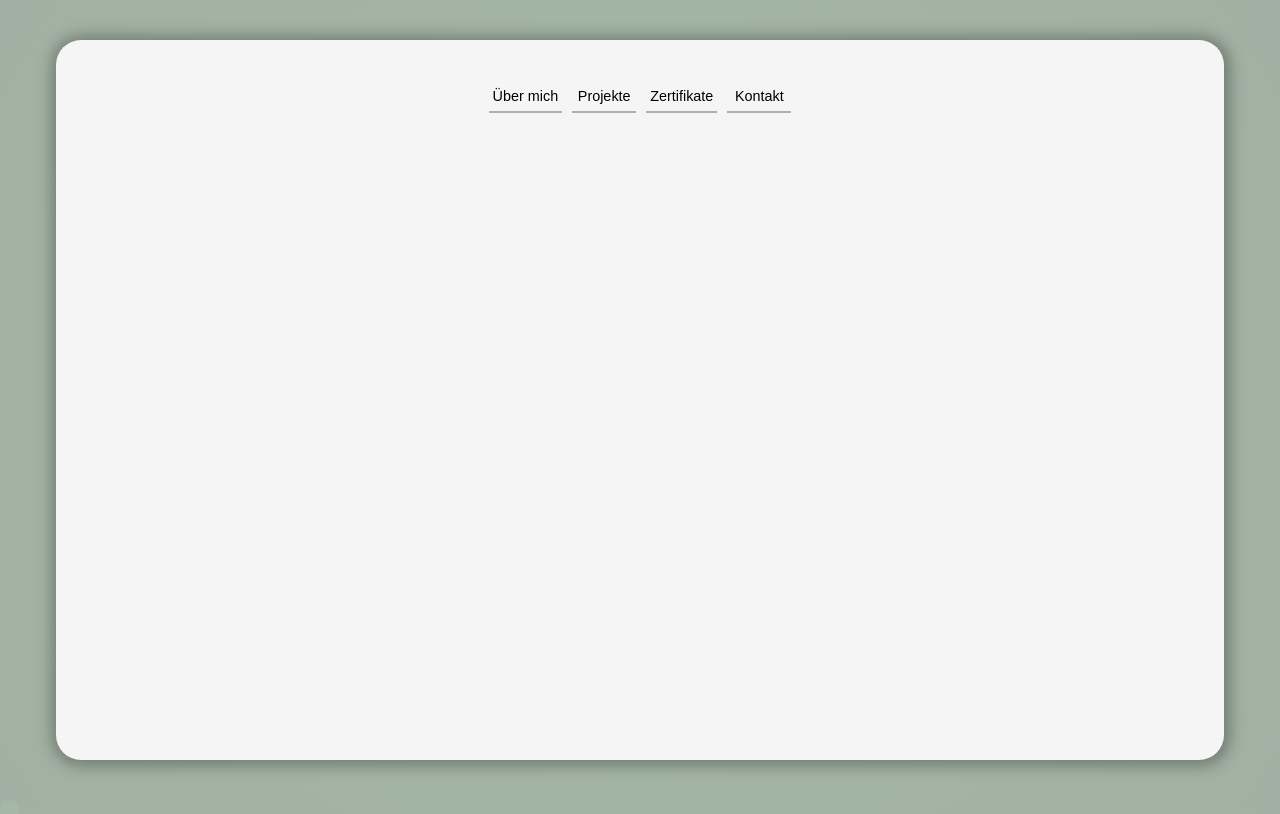
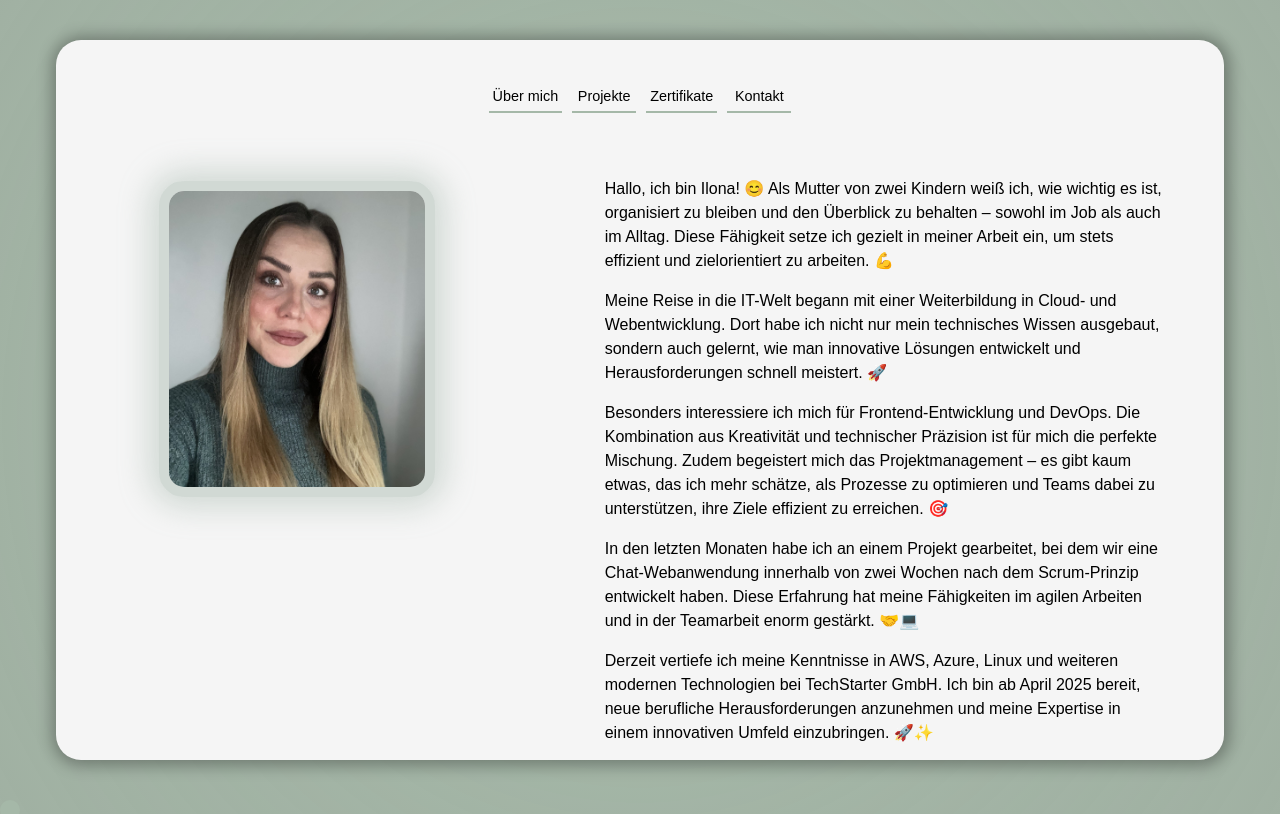
Before and after one commit to ilonagoergens/mein-portfolio, a React (Vite) app: page / in a window 1280 px wide. Shown: the top 814 px of the page. Built offline with nearby package versions, Linux system fonts and the light colour scheme.

Commit message:
style überarbeitet

```diff
--- a/src/App.jsx
+++ b/src/App.jsx
@@ -1,6 +1,6 @@
 import React, { useState, useEffect } from "react";
 import { Button, Box, Typography, Tooltip } from "@mui/material";
-import Image from "./assets/image.png";
+import Image from "./assets/Bild2.jpg";
 import GitHubIcon from "@mui/icons-material/GitHub";
 import LinkedInIcon from "@mui/icons-material/LinkedIn";
 import EmailIcon from "@mui/icons-material/Email";
@@ -10,7 +10,7 @@ import AwsReStart from "./assets/aws-re-start-graduate.png";
 import AzureImage from "./assets/azure.png";
 import ScrumImage from "./assets/scrum.png";
 import { ThemeProvider, createTheme } from "@mui/material/styles";
-import "./style.css"
+import "./style.css";
 
 const theme = createTheme({
   typography: {
@@ -75,20 +75,21 @@ function App() {
 
   useEffect(() => {
     // Mauszeiger und Standard-Stile entfernen
+    setActiveContent("about");
     document.body.style.cursor = "none";
     document.documentElement.style.cursor = "none";
 
     // Zusätzliche Styles für interaktive Elemente und Container setzen
     const allElements = document.querySelectorAll(
-    'input, textarea, button, a, select, .no-cursor'
+      "input, textarea, button, a, select, .no-cursor"
     );
-  allElements.forEach(element => {
+    allElements.forEach((element) => {
       element.style.cursor = "none"; // Alle interaktiven Elemente und Container ohne Mauszeiger
     });
 
     // Überall Mauszeiger ausblenden
-  const interactiveElements = document.querySelectorAll('div, img, p, span');
-  interactiveElements.forEach(element => {
+    const interactiveElements = document.querySelectorAll("div, img, p, span");
+    interactiveElements.forEach((element) => {
       element.style.cursor = "none";
     });
 
@@ -99,7 +100,8 @@ useEffect(() => {
     cursor.style.backgroundColor = "#A5B8A8";
     cursor.style.borderRadius = "50%";
     cursor.style.pointerEvents = "none";
-  cursor.style.transition = "transform 0.1s ease-out, opacity 0.1s, box-shadow 0.1s ease-out";
+    cursor.style.transition =
+      "transform 0.1s ease-out, opacity 0.1s, box-shadow 0.1s ease-out";
     cursor.style.zIndex = "9999";
     document.body.appendChild(cursor);
 
@@ -185,14 +187,11 @@ useEffect(() => {
       document.documentElement.style.cursor = "auto";
 
       // Interaktive Elemente aufräumen
-    allElements.forEach(element => {
+      allElements.forEach((element) => {
         element.style.cursor = "auto";
       });
     };
   }, []);
-
-
-
 
   return (
     <ThemeProvider theme={theme}>
@@ -256,46 +255,50 @@ useEffect(() => {
                 >
 <Box
   sx={{
-                      position: "absolute",
-                      top: "0%",
-
-                      left: "-10%",
-                      width: "120%",
-                      height: "130%",
-                      backgroundColor: "rgba(165, 184, 168, 0.4)",
-                      borderRadius: "25px",
-                      zIndex: 0,
-                      transform: "rotate(10deg)",
-                      display: { xs: "none", md: "block" },
+    position: "relative",
+    marginTop:"20px",
+    width: "100%",
+    maxWidth: "400px",
+    overflow: "hidden",    // Verhindert Überlauf des Bildes aus den abgerundeten Ecken
+    borderRadius: "25px",  // Gleiche Abrundung wie das Bild
+    border: "10px solid rgba(156, 175, 163, 0.4)", // Salbeigrüner Rand, immer sichtbar und verschwommen
+    boxShadow: "0 0 30px 10px rgba(156, 175, 163, 0.4)", // Verschwommener Rand zu Beginn
+    animation: "clipReveal 1.5s ease-out", // Animation für das Bild
+    "@keyframes clipReveal": {
+      "0%": {
+        clipPath: "polygon(0 0, 0 0, 0 100%, 0% 100%)", // Zu Beginn: Bild ist unsichtbar
+      },
+      "100%": {
+        clipPath: "polygon(0 0, 100% 0, 100% 100%, 0 100%)", // Am Ende: Bild vollständig sichtbar
+      }
+    },
   }}
-                  />
-                  <Box
-                    sx={{
-                      position: "absolute",
-                      top: "0%",
-
-                      left: "-10%",
-                      width: "120%",
-                      height: "130%",
-                      border: "3px solid #A5B8A8",
-                      borderRadius: "25px",
-                      zIndex: 1,
-                      transform: "rotate(-10deg)",
-                      display: { xs: "none", md: "block" },
-                    }}
-                  />
+>
   <img
     src={Image}
     alt="Mein Foto"
     style={{
-                      width: "100%",
-                      height: "auto",
-                      borderRadius: "200px",
-                      position: "relative",
-                      zIndex: 2,
-                          top: "50px"
+      width: "100%",  // Bild nimmt die volle Breite des Containers ein
+      height: "100%", // Bild nimmt die volle Höhe des Containers ein
+      objectFit: "cover",  // Das Bild füllt den Container aus, ohne Verzerrung
+      objectPosition: "center",  // Zentriert das Bild, falls es zugeschnitten wird
+      display: "block",  // Entfernt jegliche zusätzliche Abstände um das Bild
+      opacity: 1, // Bild ist immer sichtbar
+      animation: "fadeIn 1.5s ease-out", // Verzögerte Einblend-Animation für das Bild
+      "@keyframes fadeIn": {
+        "0%": {
+          opacity: 0, // Anfangs unsichtbar
+        },
+        "100%": {
+          opacity: 1, // Am Ende vollständig sichtbar
+        }
+      }
     }}
   />
+</Box>
+
+
+
                 </Box>
 
                 <Box
@@ -334,60 +337,8 @@ useEffect(() => {
                     style={{
                       marginRight: "20px", // Hier wird der Abstand hinzugefügt
                     }}
-
                   >
-                    <p>
-                      Mein Name ist Ilona, und ich bin ein echtes
-                      Organisationstalent, sowohl beruflich als auch privat. Als
-                      Mutter von zwei Kindern weiß ich, wie man alles unter
-                      einen Hut bekommt – und das klappt ziemlich gut! 😊
-                    </p>
-
-                    <p>
-                      Ich habe meine berufliche Reise in der IT-Welt durch eine
-                      Weiterbildung im Bereich Cloud- und Webentwicklung
-                      gestartet. In dieser spannenden Zeit konnte ich nicht nur
-                      mein technisches Wissen erweitern, sondern auch neue
-                      Fähigkeiten entwickeln, die mich in meiner Karriere
-                      weiterbringen.
-                    </p>
-
-                    <p>
-                      Besonders interessiert mich die Frontend-Entwicklung sowie
-                      der Bereich DevOps. Doch auch Projektmanagement finde ich
-                      super spannend! Ich liebe es, Prozesse zu strukturieren
-                      und Dinge effizient umzusetzen. So kann ich sowohl kreativ
-                      als auch organisiert arbeiten und mein Team bestmöglich
-                      unterstützen.
-                    </p>
-
-                    <p>
-                      Ich bin ein super fleißiger Mensch, sehr zuverlässig und
-                      kommunikationsstark – Eigenschaften, die mir in meiner
-                      Arbeit enorm helfen. Herausforderungen liebe ich und finde
-                      es spannend, die ständigen Entwicklungen in der IT-Welt zu
-                      verfolgen. Künstliche Intelligenz ist ein weiteres Thema,
-                      das mich fasziniert. Ich nutze sie oft, um noch kreativer
-                      und effizienter zu arbeiten. 🤖✨
-                    </p>
-
-                    <p>
-                      In den letzten 12 Monaten durfte ich an einem Projekt
-                      mitarbeiten, bei dem wir nach dem Scrum-Prinzip in einem
-                      Team von drei Personen innerhalb von 2 Wochen eine
-                      Chat-Webanwendung entwickelt haben. Diese Erfahrung hat
-                      meine Leidenschaft für Webentwicklung weiter gestärkt und
-                      mir wertvolle Einblicke in agile Arbeitsmethoden und
-                      Teamarbeit gegeben. 💻💬
-                    </p>
-
-                    <p>
-                      Bei TechStarter GmbH vertiefe ich aktuell meine
-                      Fähigkeiten in 👩🏽‍💻 AWS, Azure, Linux, Netzwerksicherheit,
-                      Python, JavaScript, React.js, Docker Container, Testing
-                      und Agile Softwareentwicklung. Ich bin ab April 2025
-                      bereit für neue Herausforderungen! 🚀
-                    </p>
+<p> Hallo, ich bin Ilona! 😊 Als Mutter von zwei Kindern weiß ich, wie wichtig es ist, organisiert zu bleiben und den Überblick zu behalten – sowohl im Job als auch im Alltag. Diese Fähigkeit setze ich gezielt in meiner Arbeit ein, um stets effizient und zielorientiert zu arbeiten. 💪 </p> <p> Meine Reise in die IT-Welt begann mit einer Weiterbildung in Cloud- und Webentwicklung. Dort habe ich nicht nur mein technisches Wissen ausgebaut, sondern auch gelernt, wie man innovative Lösungen entwickelt und Herausforderungen schnell meistert. 🚀 </p> <p> Besonders interessiere ich mich für Frontend-Entwicklung und DevOps. Die Kombination aus Kreativität und technischer Präzision ist für mich die perfekte Mischung. Zudem begeistert mich das Projektmanagement – es gibt kaum etwas, das ich mehr schätze, als Prozesse zu optimieren und Teams dabei zu unterstützen, ihre Ziele effizient zu erreichen. 🎯 </p> <p> In den letzten Monaten habe ich an einem Projekt gearbeitet, bei dem wir eine Chat-Webanwendung innerhalb von zwei Wochen nach dem Scrum-Prinzip entwickelt haben. Diese Erfahrung hat meine Fähigkeiten im agilen Arbeiten und in der Teamarbeit enorm gestärkt. 🤝💻 </p> <p> Derzeit vertiefe ich meine Kenntnisse in AWS, Azure, Linux und weiteren modernen Technologien bei TechStarter GmbH. Ich bin ab April 2025 bereit, neue berufliche Herausforderungen anzunehmen und meine Expertise in einem innovativen Umfeld einzubringen. 🚀✨ </p>
                   </Typography>
                 </Box>
               </Box>
@@ -422,27 +373,33 @@ useEffect(() => {
                   {
                     title: "AWS Certified Cloud Practitioner",
                     image: AwsCloudPractitionerImage,
-                    description: "Dieses Zertifikat bestätigt grundlegende Kenntnisse der AWS-Cloud, die für den Einstieg in die Cloud-Welt erforderlich sind. Es umfasst Themen wie Cloud-Architektur, Sicherheitsbestimmungen und AWS-Services.",
+                    link: "https://www.credly.com/badges/76380d0e-b595-491b-8b15-38e9310b84a6/public_url",
+                    description:
+                      "Dieses Zertifikat bestätigt grundlegende Kenntnisse der AWS-Cloud, die für den Einstieg in die Cloud-Welt erforderlich sind. Es umfasst Themen wie Cloud-Architektur, Sicherheitsbestimmungen und AWS-Services.",
                   },
                   {
                     title: "AWS Re/Start",
                     image: AwsReStart,
-                    description: "Das AWS Re/Start-Zertifikat bietet fundierte Kenntnisse zu den Grundlagen der Cloud-Technologie und hilft dabei, in der IT-Branche Fuß zu fassen, mit besonderem Fokus auf Cloud-Infrastrukturen und -Dienste.",
+                    description:
+                      "Das AWS Re/Start-Zertifikat bietet fundierte Kenntnisse zu den Grundlagen der Cloud-Technologie und hilft dabei, in der IT-Branche Fuß zu fassen, mit besonderem Fokus auf Cloud-Infrastrukturen und -Dienste.",
                   },
                   {
                     title: "Linux Professional Institute Certification",
                     image: LinuxImage,
-                    description: "Dieses Zertifikat belegt fundierte Kenntnisse in der Verwaltung und Konfiguration von Linux-Systemen. Es umfasst Themen wie Systemadministration, Sicherheit und Netzwerktechnologien unter Linux.",
+                    description:
+                      "Dieses Zertifikat belegt fundierte Kenntnisse in der Verwaltung und Konfiguration von Linux-Systemen. Es umfasst Themen wie Systemadministration, Sicherheit und Netzwerktechnologien unter Linux.",
                   },
                   {
                     title: "Microsoft Certified: Azure Fundamentals",
                     image: AzureImage,
-                    description: "Mit diesem Zertifikat werden grundlegende Kenntnisse der Microsoft Azure-Cloud-Plattform bestätigt. Es deckt Themen wie Azure-Dienste, Cloud-Konzepte und grundlegende Azure-Architektur ab.",
+                    description:
+                      "Mit diesem Zertifikat werden grundlegende Kenntnisse der Microsoft Azure-Cloud-Plattform bestätigt. Es deckt Themen wie Azure-Dienste, Cloud-Konzepte und grundlegende Azure-Architektur ab.",
                   },
                   {
                     title: "Scrum Master Certification",
                     image: ScrumImage,
-                    description: "Das Scrum Master-Zertifikat bescheinigt Kenntnisse und Fähigkeiten in der Anwendung der Scrum-Methodik zur effektiven Verwaltung von agilen Projekten. Es umfasst Rollen, Ereignisse und Artefakte innerhalb von Scrum.",
+                    description:
+                      "Das Scrum Master-Zertifikat bescheinigt Kenntnisse und Fähigkeiten in der Anwendung der Scrum-Methodik zur effektiven Verwaltung von agilen Projekten. Es umfasst Rollen, Ereignisse und Artefakte innerhalb von Scrum.",
                   },
                 ].map((cert, index) => (
                   <Box
@@ -474,6 +431,12 @@ useEffect(() => {
                     }}
                     onClick={() => alert(`Mehr über: ${cert.title}`)}
                   >
+                    <a
+                      href={cert.link}
+                      target="_blank"
+                      rel="noopener noreferrer"
+                    ></a>
+
                     <Box sx={{ position: "relative", height: "200px" }}>
                       <img
                         src={cert.image}
```
Also changed, not shown: src/assets/Bild2.jpg (added). Lines whose indentation alone changed are shown as unchanged.
